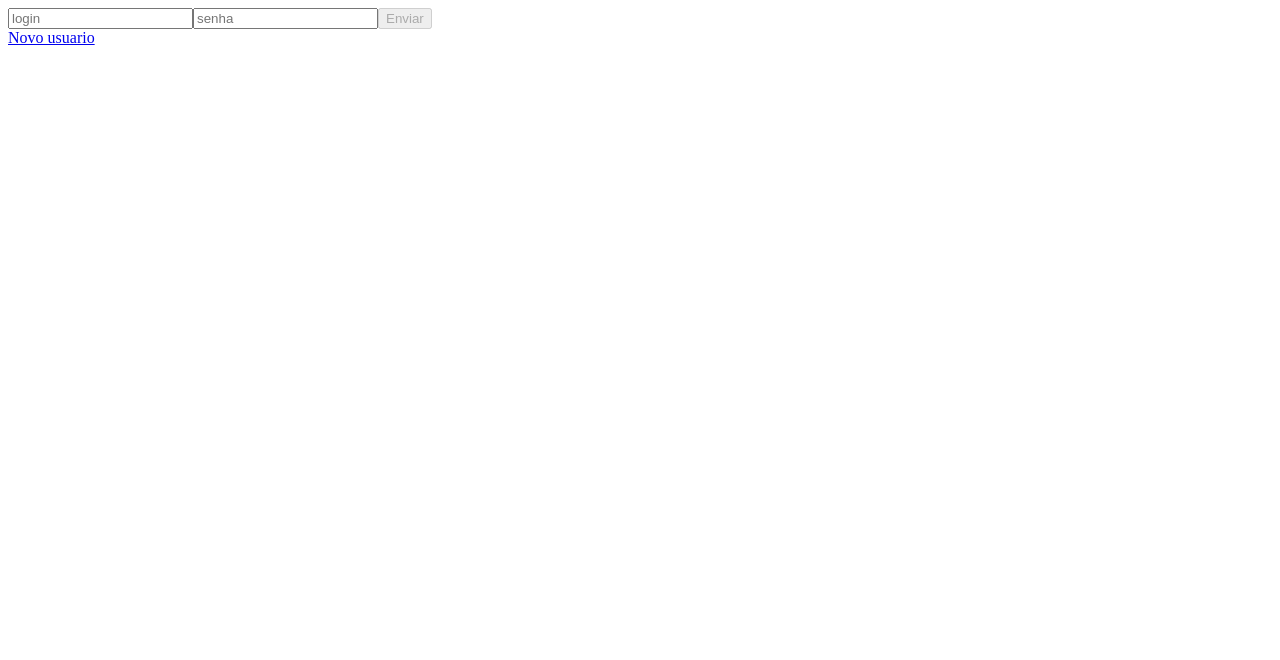
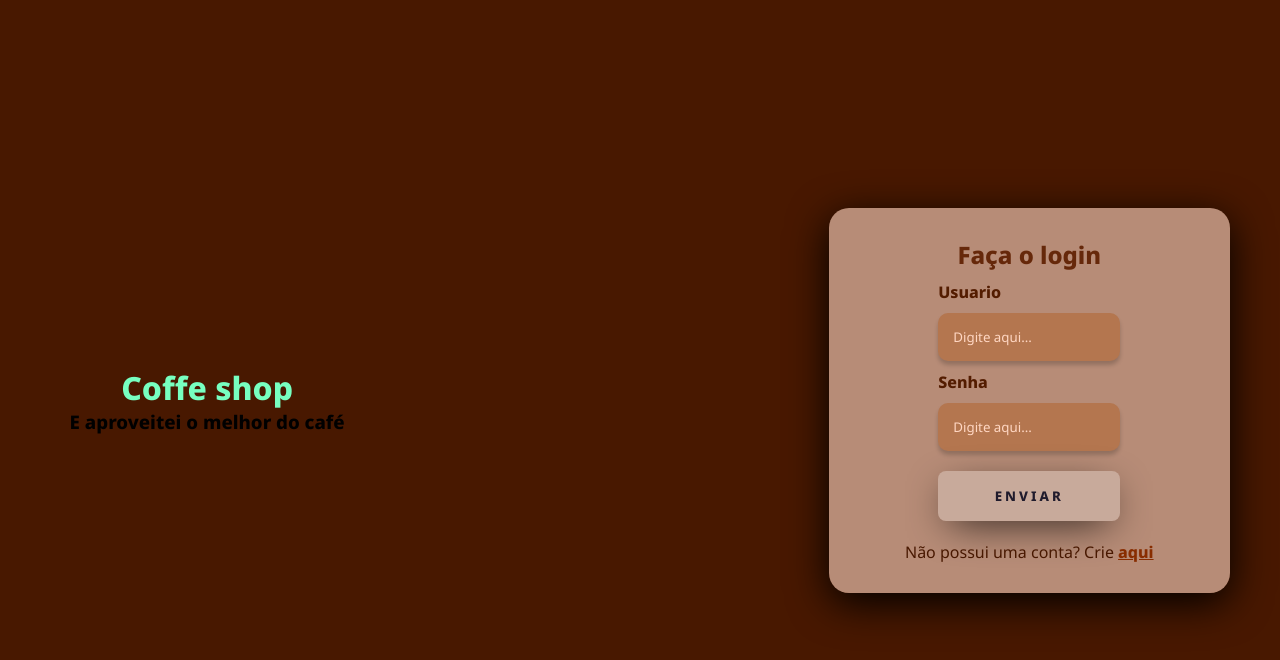
Before and after one commit to majutestoni/coffe, an Angular app: page / in a window 1280 px wide. Shown: the top 660 px of the page. Built offline with nearby package versions, Linux system fonts and the light colour scheme; data requests are answered from the project's data file.

Commit message:
adicionando estilo

```diff
--- a/src/app/components/login/login.component.html
+++ b/src/app/components/login/login.component.html
@@ -1,8 +1,20 @@
+<div class="main">
+  <div class="left-login">
+    <h1>Coffe shop</h1>
+    <h3>E aproveitei o melhor do café</h3>
+
+  </div>
+
+  <div class="right-login"></div>
+  <div class="card-login">
+    <h2>Faça o login</h2>
     <form [formGroup]="loginForm" (ngSubmit)="login()">
+      <div class="textfield">
+        <label>Usuario</label>
         <input
           formControlName="userName"
           type="text"
-    placeholder="login"
+          placeholder="Digite aqui..."
           [(ngModel)]="userName"
           name="userName"
         />
@@ -14,17 +26,32 @@
         >
           É necessario preencher o usuario!
         </small>
+      </div>
+      <div class="textfield">
+        <label>Senha</label>
         <input
           formControlName="password"
           type="password"
-    placeholder="senha"
+          placeholder="Digite aqui..."
           [(ngModel)]="password"
           name="password"
         />
-  <small *ngIf="loginForm?.get('password')?.errors?.required && loginForm?.get('password')?.touched">
+        <small
+          *ngIf="
+            loginForm?.get('password')?.errors?.required &&
+            loginForm?.get('password')?.touched
+          "
+        >
           É necessario preencher a senha!</small
         >
-  <button [disabled]="loginForm.invalid" type="submit">Enviar</button>
+      </div>
+      <button class="btn-login" [disabled]="loginForm.invalid" type="submit">
+        Enviar
+      </button>
     </form>
-
-<a href="http://localhost:4200/newUser">Novo usuario</a>
+    <p class="message">
+      Não possui uma conta? Crie
+      <strong> <a href="http://localhost:4200/newUser">aqui</a></strong>
+    </p>
+  </div>
+</div>
--- a/src/app/components/login/login.component.scss
+++ b/src/app/components/login/login.component.scss
@@ -0,0 +1,103 @@
+.main {
+  width: 100vw;
+  height: 100vh;
+  background-color: #481800;
+  display: flex;
+  justify-content: center;
+  align-items: center;
+}
+
+.left-login {
+  width: 50vw;
+  height: 100vh;
+  display: flex;
+  justify-content: center;
+  align-items: center;
+  flex-direction: column;
+}
+
+.left-login > h1 {
+  color: #77ffc0;
+}
+
+.right-login {
+  width: 50vw;
+  height: 100vh;
+  display: flex;
+  justify-content: center;
+  align-items: center;
+}
+
+.card-login {
+  width: 40%;
+  display: flex;
+  justify-content: center;
+  align-items: center;
+  flex-direction: column;
+  padding: 30px 35px;
+  background: #ffd8c49b;
+  border-radius: 20px;
+  box-shadow: 0px 10px 40px #000;
+  margin-right: 50px;
+}
+
+.card-login > h2 {
+  color: #66280a;
+  font-weight: 800;
+}
+
+.textfield {
+  width: 100%;
+  display: flex;
+  flex-direction: column;
+  align-items: flex-start;
+  justify-content: center;
+  margin: 10px 0;
+}
+
+.textfield > input {
+  width: 100%;
+  border: none;
+  border-radius: 10px;
+  padding: 15px;
+  background: #b4764f;
+  color: #ffd7c3;
+  box-shadow: 0 4px 4px rgba(0, 0, 0, 0.2);
+  outline: none;
+  box-sizing: border-box;
+}
+
+.textfield > input::placeholder {
+  color: #ffd7c3;
+}
+
+.textfield > label {
+  color: #531c00;
+  margin-bottom: 10px;
+  font-weight: 800;
+}
+
+.btn-login {
+  width: 100%;
+  padding: 16px 0px;
+  margin-top: 10px;
+  border: none;
+  border-radius: 8px;
+  outline: none;
+  text-transform: uppercase;
+  font-weight: 800;
+  letter-spacing: 3px;
+  color: #201b2c;
+  //  background: #481800;
+  cursor: pointer;
+  box-shadow: 0px 10px 40px -12px #000;
+}
+
+.message {
+  margin-top: 20px;
+  color: #481800;
+  font-weight: 400;
+}
+a {
+  color: #882d00;
+}
--- a/src/styles.scss
+++ b/src/styles.scss
@@ -1 +1,7 @@
-/* You can add global styles to this file, and also import other style files */
+@import url("https://fonts.googleapis.com/css2?family=Noto+Sans:wght@100;200;400;500;600;800&display=swap");
+
+* {
+  margin: 0;
+  padding: 0;
+  font-family: "Noto Sans", sans-serif;
+}
```
Also changed, not shown: src/app/components/login/cafe.jpg (added). Lines whose indentation alone changed are shown as unchanged.
